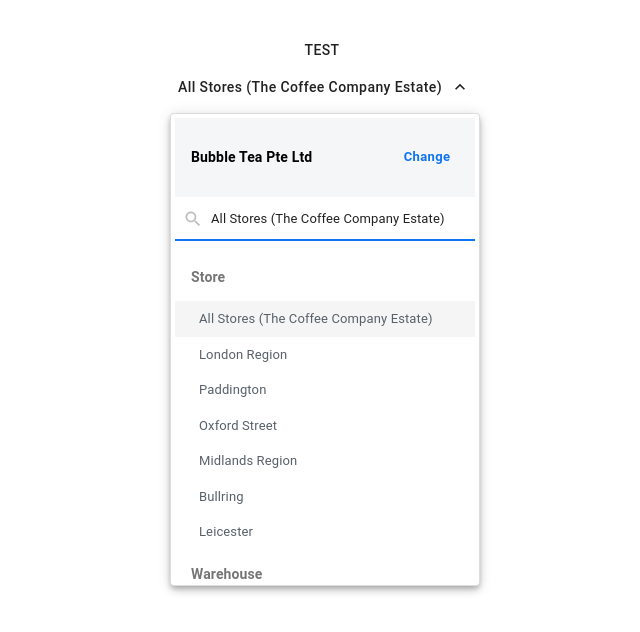
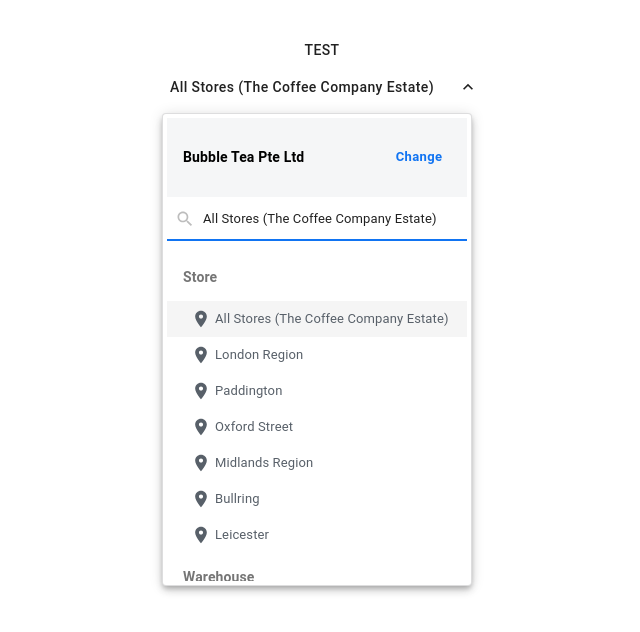
Before and after one commit to itsmetambui/myda-assessment, a React (Create React App) app: page / in a window 1280 px wide. Both pictures are taken after a click on the button "All Stores (The Coffee Company Estate)". Shown: the top 632 px of the page, without its empty margins (318-958 px from the left). Built offline with nearby package versions, Linux system fonts and the light colour scheme.

Commit message:
add location icon and fix header styling

```diff
--- a/src/components/StorePicker.tsx
+++ b/src/components/StorePicker.tsx
@@ -3,7 +3,8 @@
 import Popper from "@material-ui/core/Popper";
 import KeyboardArrowUpIcon from "@material-ui/icons/KeyboardArrowUp";
 import KeyboardArrowDownIcon from "@material-ui/icons/KeyboardArrowDown";
-import KeyboardArrowLeftIcon from "@material-ui/icons/KeyboardArrowLeft";
+import ArrowBackIcon from "@material-ui/icons/ArrowBack";
+import LocationOnIcon from "@material-ui/icons/LocationOn";
 import SearchIcon from "@material-ui/icons/Search";
 import Autocomplete, {
   AutocompleteCloseReason,
@@ -19,11 +20,17 @@
 
 const useStyles = makeStyles((theme) => ({
   pickerButton: {
+    minWidth: theme.spacing(40),
     borderRadius: "unset",
     textTransform: "none",
     "&:focus": {
       borderBottom: `1px solid ${theme.palette.primary.main}`,
     },
+  },
+  pickerButtonLabel: {
+    display: "flex",
+    justifyContent: "space-between",
+    textAlign: "left",
   },
   popper: {
     border: "1px solid rgba(27,31,35,.15)",
@@ -88,6 +95,8 @@
   },
   text: {
     flexGrow: 1,
+    alignItems: "center",
+    display: "flex",
   },
 }));
 
@@ -155,6 +164,9 @@
           endIcon={
             anchorEl ? <KeyboardArrowUpIcon /> : <KeyboardArrowDownIcon />
           }
+          classes={{
+            label: classes.pickerButtonLabel,
+          }}
         >
           {store?.name}
         </Button>
@@ -172,10 +184,18 @@
               <IconButton
                 aria-label="back-to-store-selection"
                 onClick={handleStorePickerMode}
+                size="small"
               >
-                <KeyboardArrowLeftIcon />
+                <ArrowBackIcon />
               </IconButton>
-              <Typography variant="body2" style={{ fontWeight: 600 }}>
+              <Typography
+                variant="body2"
+                style={{
+                  fontWeight: 600,
+                  margin: "auto",
+                  transform: "translateX(-15px)",
+                }}
+              >
                 Select business
               </Typography>
             </>
@@ -215,7 +235,10 @@
             noOptionsText="No labels"
             renderOption={(option, { selected }) => (
               <React.Fragment>
-                <div className={classes.text}>{option.name}</div>
+                <div className={classes.text}>
+                  <LocationOnIcon fontSize="small" style={{ marginRight: 4 }} />
+                  {option.name}
+                </div>
               </React.Fragment>
             )}
             options={business.stores}
@@ -257,9 +280,10 @@
             renderTags={() => null}
             noOptionsText="No labels"
             renderOption={(option, { selected }) => (
-              <React.Fragment>
-                <div className={classes.text}>{option.name}</div>
-              </React.Fragment>
+              <div className={classes.text}>
+                <LocationOnIcon fontSize="small" style={{ marginRight: 4 }} />
+                {option.name}
+              </div>
             )}
             options={businesses}
             getOptionLabel={(option) => option.name}
```
